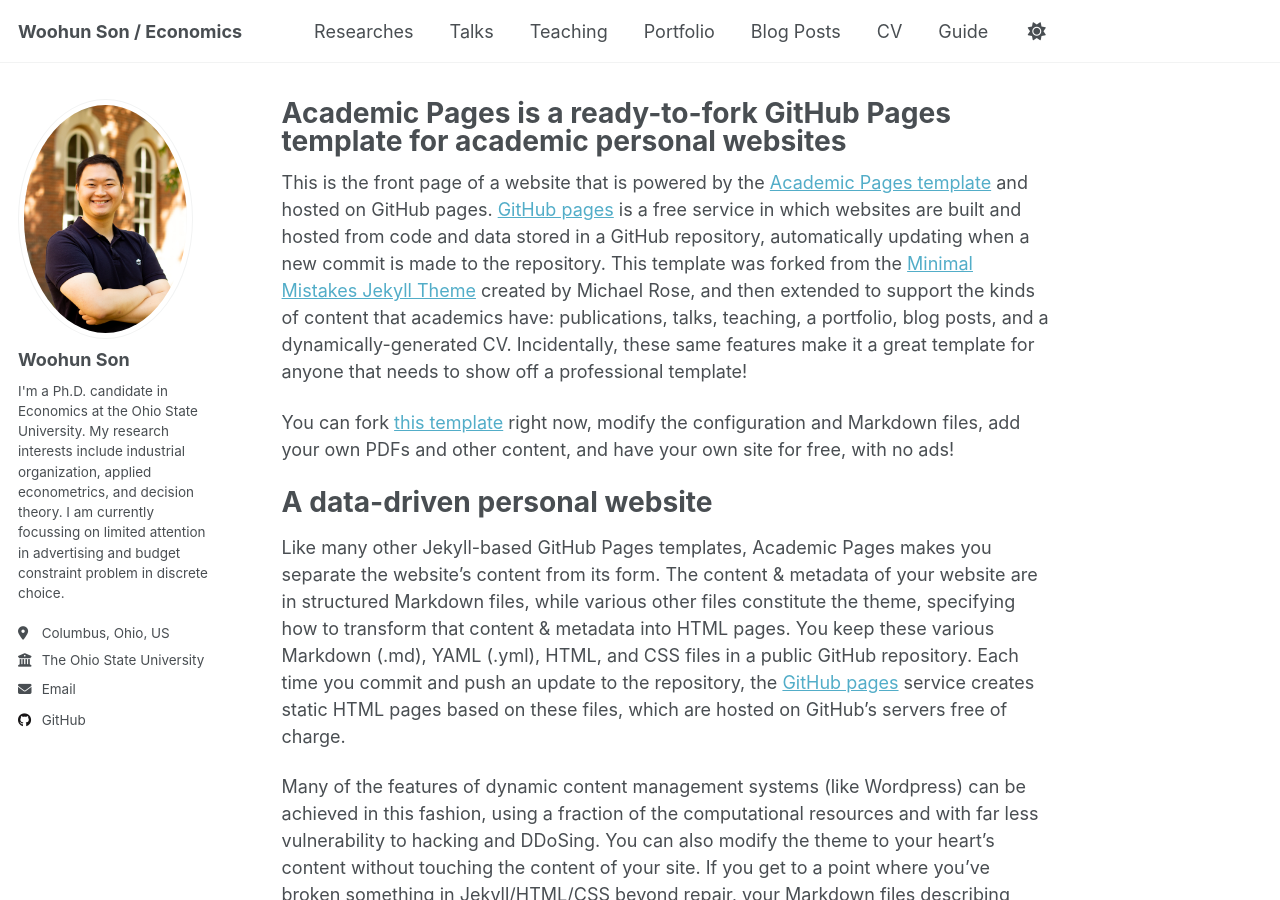
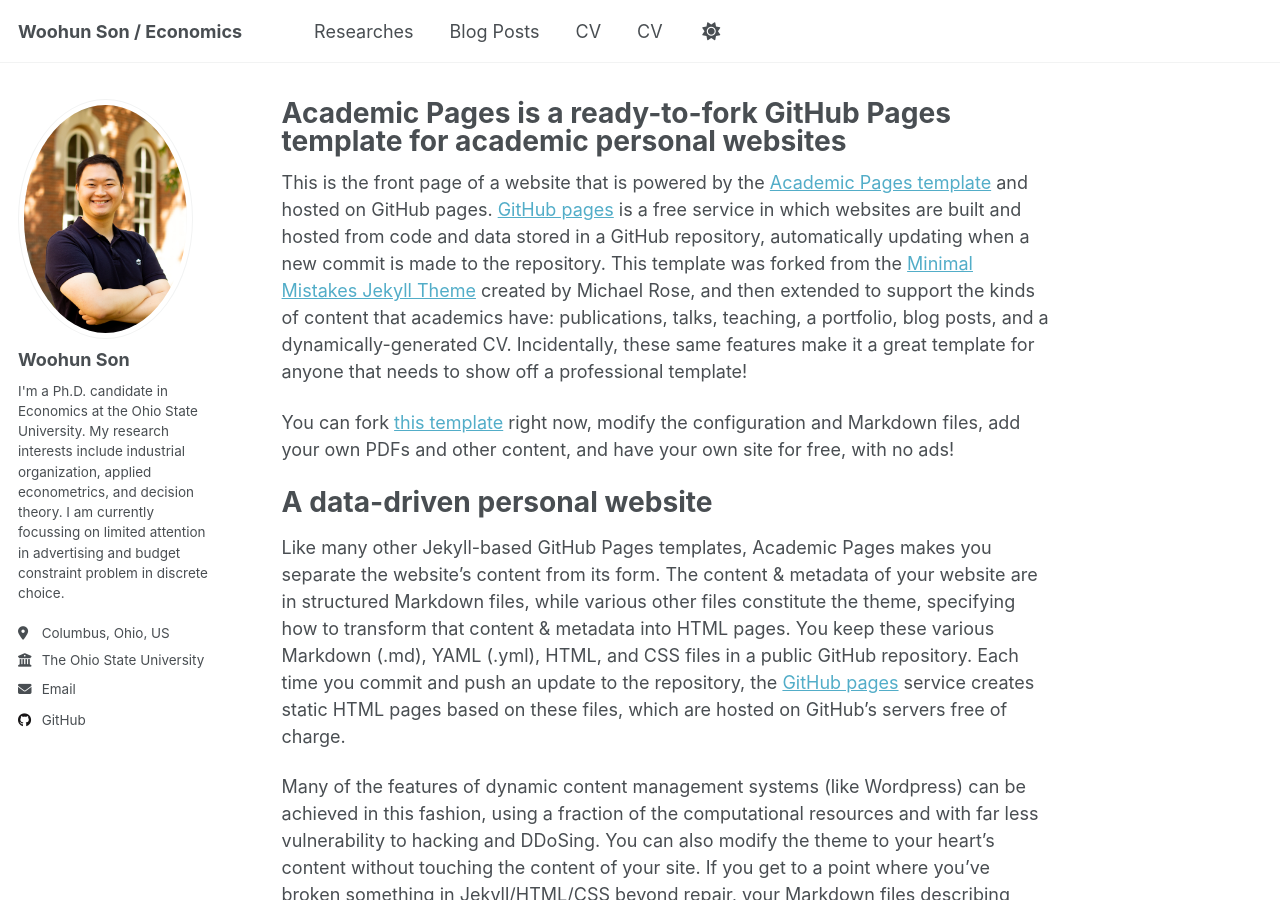
Before and after one commit to SonWoohun/SonWoohun.github.io, a Jekyll site: the page built from _pages/about.md, in a window 1280 px wide and 900 px high. Built offline with Jekyll 4.4.1, drawn with Linux system fonts in a browser that asks for light colours; a script that is not in the unit is left out.

Commit message:
changed menu

```diff
--- a/_data/navigation.yml
+++ b/_data/navigation.yml
@@ -11,23 +11,14 @@ main:
   - title: "Researches"
     url: /research/
 
-  - title: "Talks"
-    url: /talks/
-
-  - title: "Teaching"
-    url: /teaching/
-
-  - title: "Portfolio"
-    url: /portfolio/
-
   - title: "Blog Posts"
     url: /year-archive/
 
   - title: "CV"
     url: /cv/
 
-  # - title: "CV"
-  #   url: /cv-json/
+  - title: "CV"
+    url: /cv-json/
 
-  - title: "Guide"
-    url: /markdown/
+  #- title: "Guide"
+    #url: /markdown/
```
